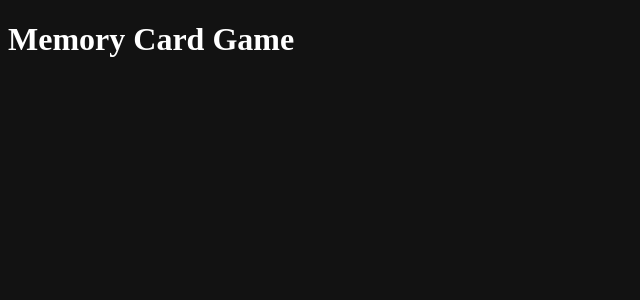
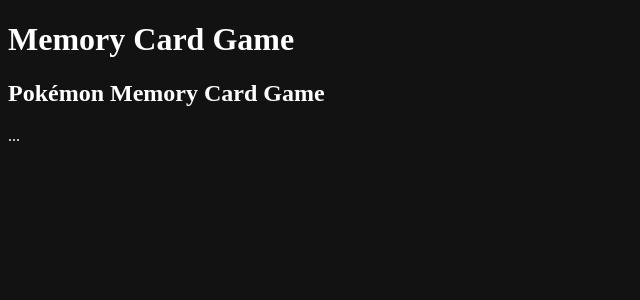
Before and after one commit to lyndonpanton/memory-card, a React (Vite) app in the folder client/: page / in a window 1280 px wide. Shown: the top 300 px of the page, without its empty margins (0-640 px from the left). Built offline with nearby package versions, Linux system fonts and the light colour scheme.

Commit message:
Cotent: Add main content component

```diff
--- a/client/src/App.jsx
+++ b/client/src/App.jsx
@@ -1,12 +1,16 @@
 import { useState } from 'react'
 
 import Header from "./component/Header.jsx";
+import MainContent from "./component/MainContent.jsx";
 
 function App() {
     const appName = "Memory Card Game";
 
     return (
-        <Header appName={ appName } />
+        <>
+            <Header appName={ appName } />
+            <MainContent />
+        </>
     );
 }
 
--- a/client/src/component/MainContent.jsx
+++ b/client/src/component/MainContent.jsx
@@ -0,0 +1,13 @@
+function MainContent() {
+    return (
+        <main>
+            <h2>Pokémon Memory Card Game</h2>
+
+            <article>
+                ...
+            </article>
+        </main>
+    );
+}
+
+export default MainContent;
```
